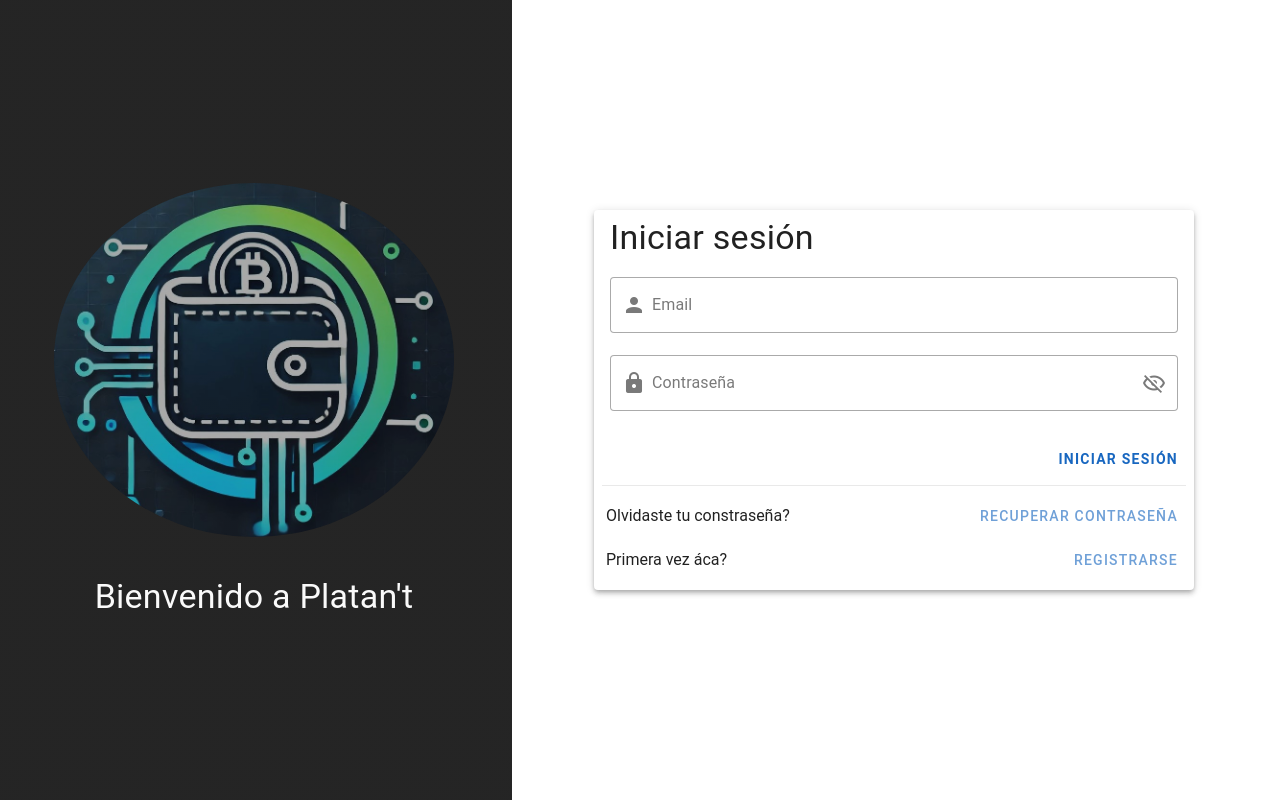
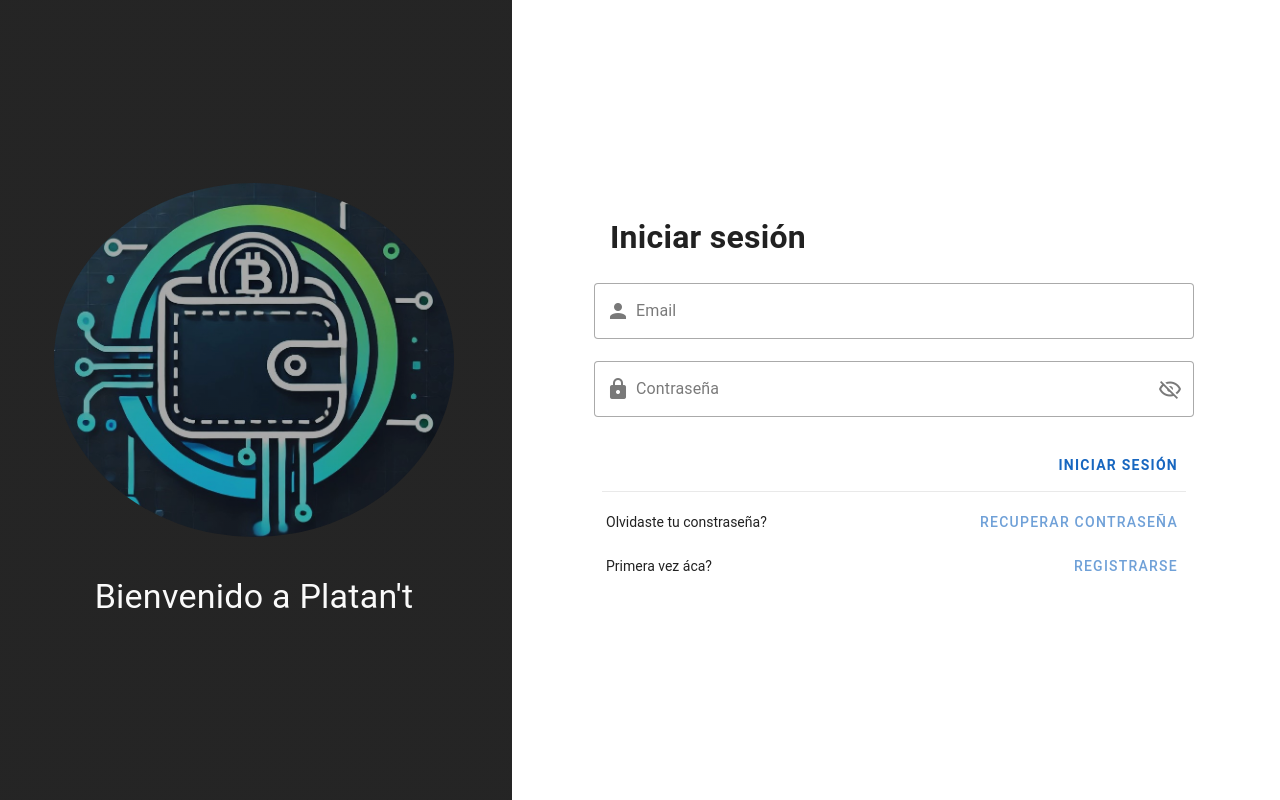
Before and after one commit to Iker-Galante/Virtual_Wallet, a Vue app: page /login in a window 1280 px wide. Built offline with nearby package versions, Linux system fonts and the light colour scheme.

Commit message:
login code refactor

```diff
--- a/src/components/Users/LoginFormComponent.vue
+++ b/src/components/Users/LoginFormComponent.vue
@@ -35,38 +35,104 @@ function checkCredentials() {
 </script>
 
 <template>
-  <v-card class="mx-auto" max-width="600" max-height="600" elevation="4">
+  <v-card class="login-card">
     <v-card-title>
-      <h3 class="text-h4 text-left pb-3">Iniciar sesión</h3>
+      <h3 class="login-title">Iniciar sesión</h3>
     </v-card-title>
-    <v-card-text class="py-0">
-      <v-text-field label="Email" v-model="email" placeholder="miEmail@gmail.com" type="email"
-        prepend-inner-icon="mdi-account" variant="outlined" color="blue" :error="showEmailError"
-        :error-messages="showEmailError ? userEmailError : ''"></v-text-field>
-      <v-text-field label="Contraseña" v-model="password" placeholder="Contraseña"
-        :type="passwordStatus ? 'text' : 'password'" prepend-inner-icon="mdi-lock"
+    <v-card-text class="login-form">
+      <v-text-field
+        label="Email"
+        v-model="email"
+        placeholder="miEmail@gmail.com"
+        type="email"
+        prepend-inner-icon="mdi-account"
+        variant="outlined"
+        color="blue"
+        :error="showEmailError"
+        :error-messages="showEmailError ? userEmailError : ''"
+      ></v-text-field>
+      <v-text-field
+        label="Contraseña"
+        v-model="password"
+        placeholder="Contraseña"
+        :type="passwordStatus ? 'text' : 'password'"
+        prepend-inner-icon="mdi-lock"
         :append-inner-icon="passwordStatus ? 'mdi-eye-outline' : 'mdi-eye-off-outline'"
-        @click:append-inner="showpassword()" variant="outlined" color="blue" :error="showEmailError"
-        :error-messages="showEmailError ? userEmailError : ''"></v-text-field>
+        @click:append-inner="showpassword()"
+        variant="outlined"
+        color="blue"
+        :error="showEmailError"
+        :error-messages="showEmailError ? userEmailError : ''"
+      ></v-text-field>
     </v-card-text>
-    <v-card-actions class="justify-end">
-      <v-btn color="primary" class="iniciar" variant="text" @click="checkCredentials()">Iniciar sesión</v-btn>
+    <v-card-actions class="login-actions">
+      <v-btn color="primary" class="login-button" variant="text" @click="checkCredentials()">
+        Iniciar sesión
+      </v-btn>
     </v-card-actions>
-    <v-divider class="opacity-10 mx-2"></v-divider>
-    <v-card-actions class="pb-0">
-      <p class="text-h8 pl-1">Olvidaste tu constraseña?</p>
-      <v-btn color="primary" class="ml-auto" variant="plain" @click="navigate('/forget-password')">Recuperar
-        Contraseña</v-btn>
+    <v-divider class="login-divider"></v-divider>
+    <v-card-actions class="recovery-section">
+      <p class="helper-text">Olvidaste tu constraseña?</p>
+      <v-btn color="primary" class="recovery-button" variant="plain" @click="navigate('/forget-password')">
+        Recuperar Contraseña
+      </v-btn>
     </v-card-actions>
-    <v-card-actions class="pt-0">
-      <p class="text-h8 pl-1">Primera vez áca?</p>
-      <v-btn color="primary" class="ml-auto" variant="plain" @click="navigate('/register')">Registrarse</v-btn>
+    <v-card-actions class="register-section">
+      <p class="helper-text">Primera vez áca?</p>
+      <v-btn color="primary" class="register-button" variant="plain" @click="navigate('/register')">
+        Registrarse
+      </v-btn>
     </v-card-actions>
   </v-card>
 </template>
 
 <style scoped>
-.iniciar {
+.login-card {
+  max-width: 600px;
+  max-height: 600px;
+  margin: 0 auto;
+  border: none;
+  box-shadow: none;
+}
+
+.login-title {
+  font-size: 2rem;
+  text-align: left;
+  padding-bottom: 0.75rem;
+}
+
+.login-form {
+  padding: 0;
+}
+
+.login-actions {
+  justify-content: flex-end;
+}
+
+.login-button {
   font-weight: bold;
 }
+
+.login-divider {
+  opacity: 0.1;
+  margin: 0 0.5rem;
+}
+
+.recovery-section {
+  padding-bottom: 0;
+}
+
+.register-section {
+  padding-top: 0;
+}
+
+.helper-text {
+  font-size: 0.875rem;
+  padding-left: 0.25rem;
+}
+
+.recovery-button,
+.register-button {
+  margin-left: auto;
+}
 </style>
```
